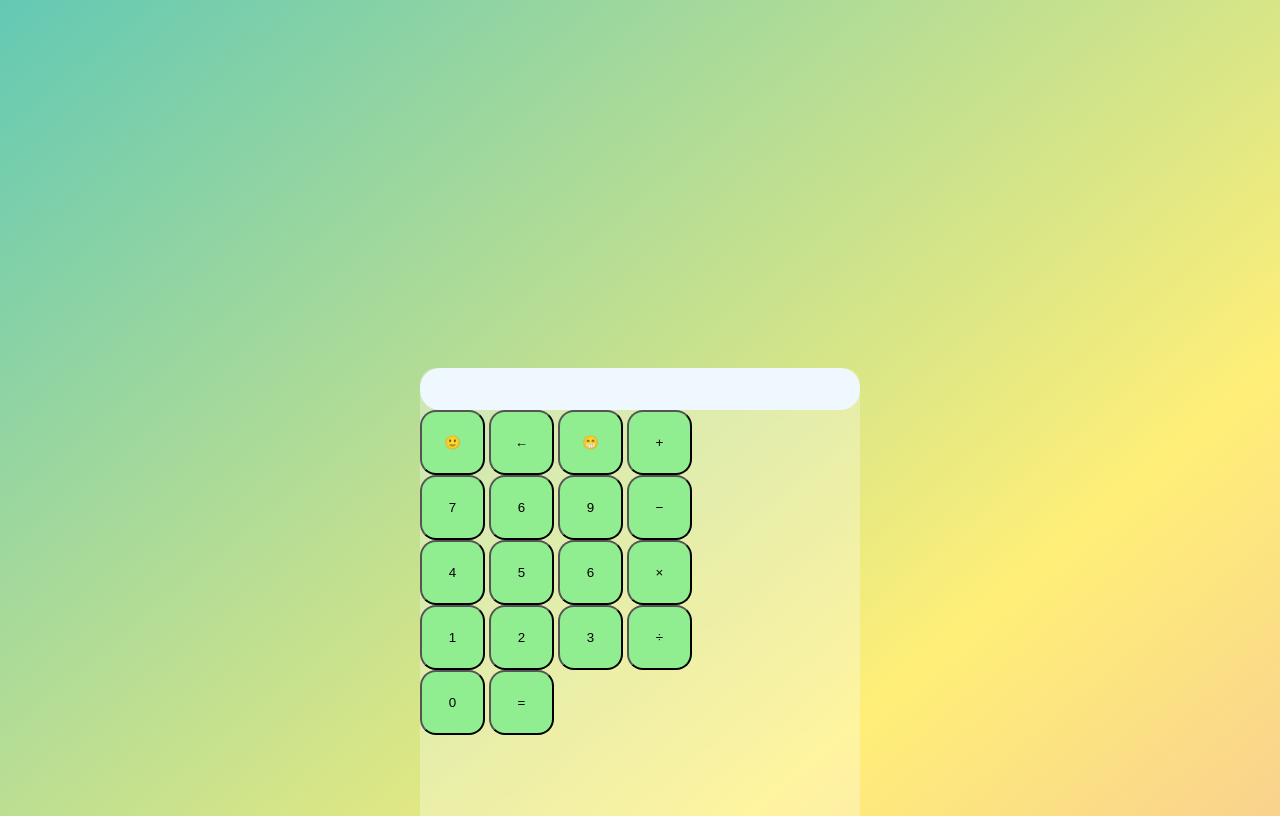
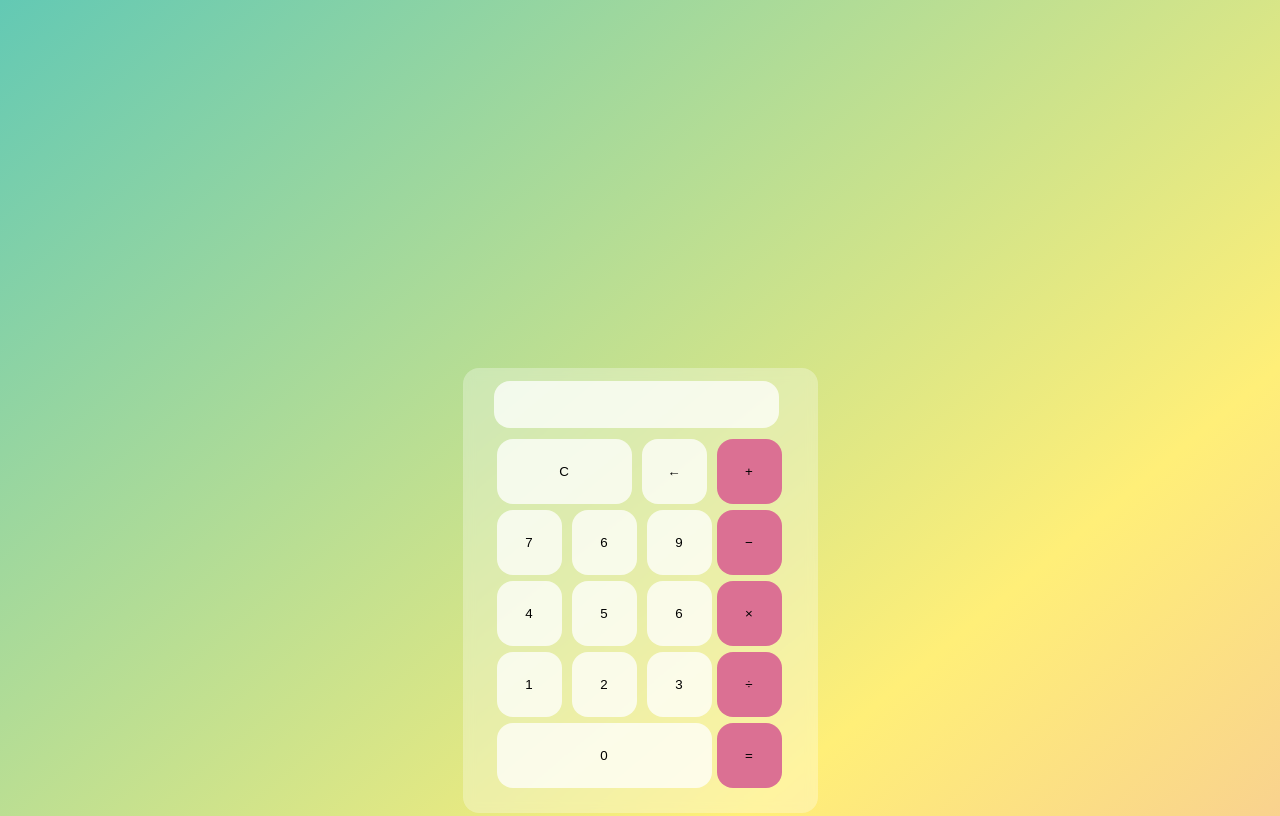
Before and after one commit to xPandaChristian/My-First-Website, a plain HTML site: page index.html in a window 1280 px wide. Shown: the top 816 px of the page. Drawn offline with Linux system fonts and the light colour scheme.

Commit message:
new update!!!!
new update!!!!!!!!!!!!!!!

```diff
--- a/index.html
+++ b/index.html
@@ -13,9 +13,8 @@
     </div>
 
     <div>
-      <button id="smile">🙂</button>
+      <button id="C">C</button>
       <button id="arrow">&larr;</button>
-      <button id="grin">😁</button>
       <button id="plus">&plus;</button>
     </div>
     <button id="seven">7</button>
@@ -36,24 +35,22 @@
       <button id="three">3</button>
       <button id="divide">&divide;</button>
     </div>
-
     <button id="zero">0</button>
     <button id="equals">=</button>
-
   </div>
 
   <script>
     // Event listeners for each button
-    document.getElementById('smile').addEventListener('click', function() {
-      appendContent('🙂');
+    function removeContent() {
+      var contentElement = document.getElementById('content');
+      contentElement.innerHTML = '';
+}
+    document.getElementById('C').addEventListener('click', function() {
+      removeContent();
     });
 
     document.getElementById('arrow').addEventListener('click', function() {
-      appendContent('&larr;');
-    });
-
-    document.getElementById('grin').addEventListener('click', function() {
-      appendContent('😁');
+      removeContent();
     });
 
     document.getElementById('plus').addEventListener('click', function() {
@@ -130,7 +127,7 @@
   </script>
 
   <style>
-    /* Add your styles here */
+
   </style>
 </body>
 </html>
--- a/style.css
+++ b/style.css
@@ -11,31 +11,72 @@ body {
   }
   .buttons {
     box-sizing: border-box;
-    width: 440px;
-    height: 840px;
+    width: 355px;
+    height: 445px;
     backdrop-filter: blur(5.5px);
     -webkit-backdrop-filter: blur(5.5px);
     background-color: rgba(255, 255, 255, 0.30); /* set the background to a transparent white color */
-    border: #63c9b4;
+    border: 1px solid rgba(255, 255, 255, 0.01);
     border-radius: 16px;
 
   }
 .box {
-    height: 42px;
+    position: relative;
+    top: 12px;
+    left: 30px;
+    height: 47px;
+    width: 285px;
     font-size: 40px;
     display: flex;
-
-    border-radius: 20px;
-    background-color: aliceblue;
-    border: white
+    border: white;
+    border-radius: 16px;
+    background-color:  rgba(255, 255, 255, 0.75);
 
 
 
 
 }
 .buttons button {
+    position: relative;
+    top: 20px;
+    left: 30px;
+    margin: 3px;
     height: 65px;
     width: 65px;
+    border: white;
     border-radius: 16px;
-    background:  lightgreen;
+    background-color:  rgba(255, 255, 255, 0.75);
+
   }
+#plus {
+  position: relative;
+  background-color: palevioletred;
+}
+#minus {
+  position: relative;
+  left: 25px;
+  background-color: palevioletred;
+}
+#multiply {
+  position: relative;
+  left: 25px;
+  background-color: palevioletred;
+}
+#divide {
+  position: relative;
+  left: 25px;
+  background-color: palevioletred;
+}
+#zero {
+  position: relative;
+  width: 215px;
+}
+#equals {
+  position: relative;
+  left: 25px;
+  background-color: palevioletred;
+}
+#C {
+  position: relative;
+  width: 135px;
+}
```
